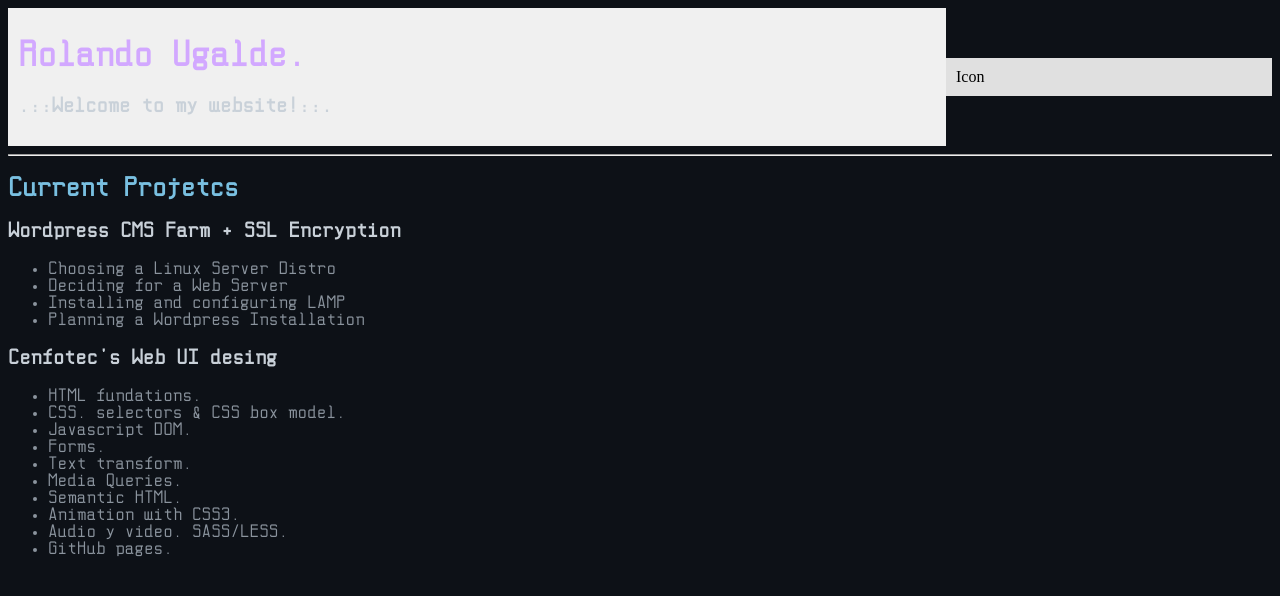
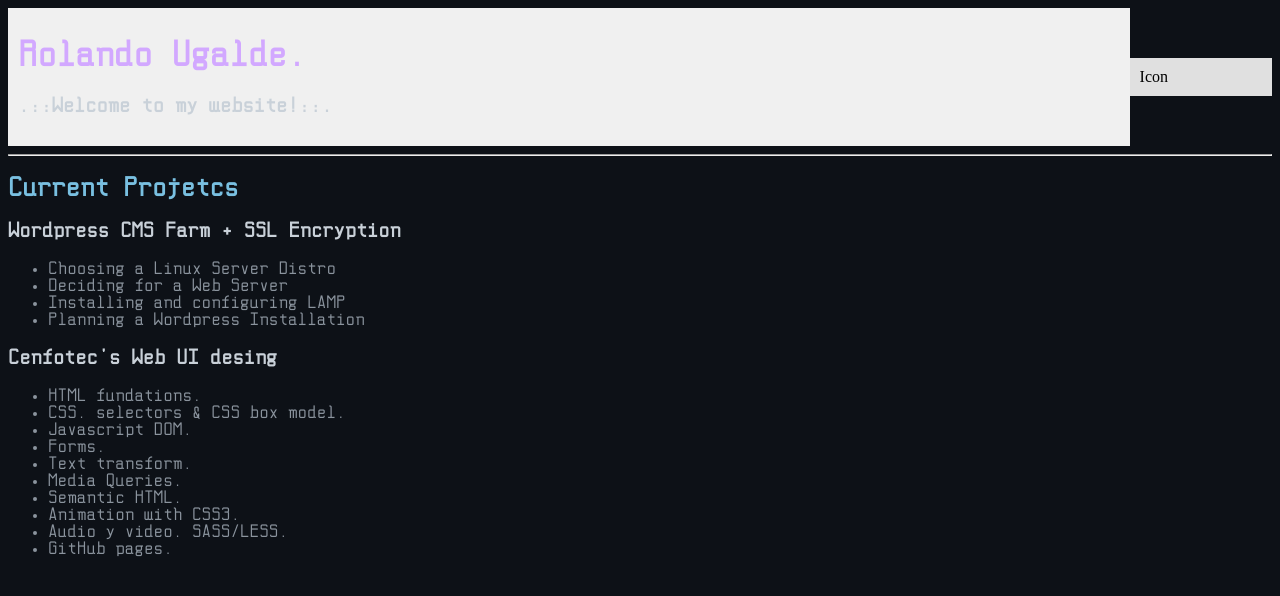
Before and after one commit to rolandougalde/rolandougalde.github.io, a Jekyll site: the page built from index.md, in a window 1280 px wide. Shown: the top 596 px of the page. Built offline with Jekyll 4.4.1, drawn with Linux system fonts in a browser that asks for light colours; our own code applies the rules of GitHub Pages for plain Markdown files.

Commit message:
Update default.css

```diff
--- a/assets/css/default.css
+++ b/assets/css/default.css
@@ -109,14 +109,14 @@ footer {
 
 /* Style for the left header */
 .header-left {
-  width: 75%;
+  width: 90%;
   background-color: #f0f0f0;
   padding: 10px;
 }
 
 /* Style for the right header */
 .header-right {
-  width: 25%;
+  width: 10%;
   background-color: #e0e0e0;
   padding: 10px;
 }
```
